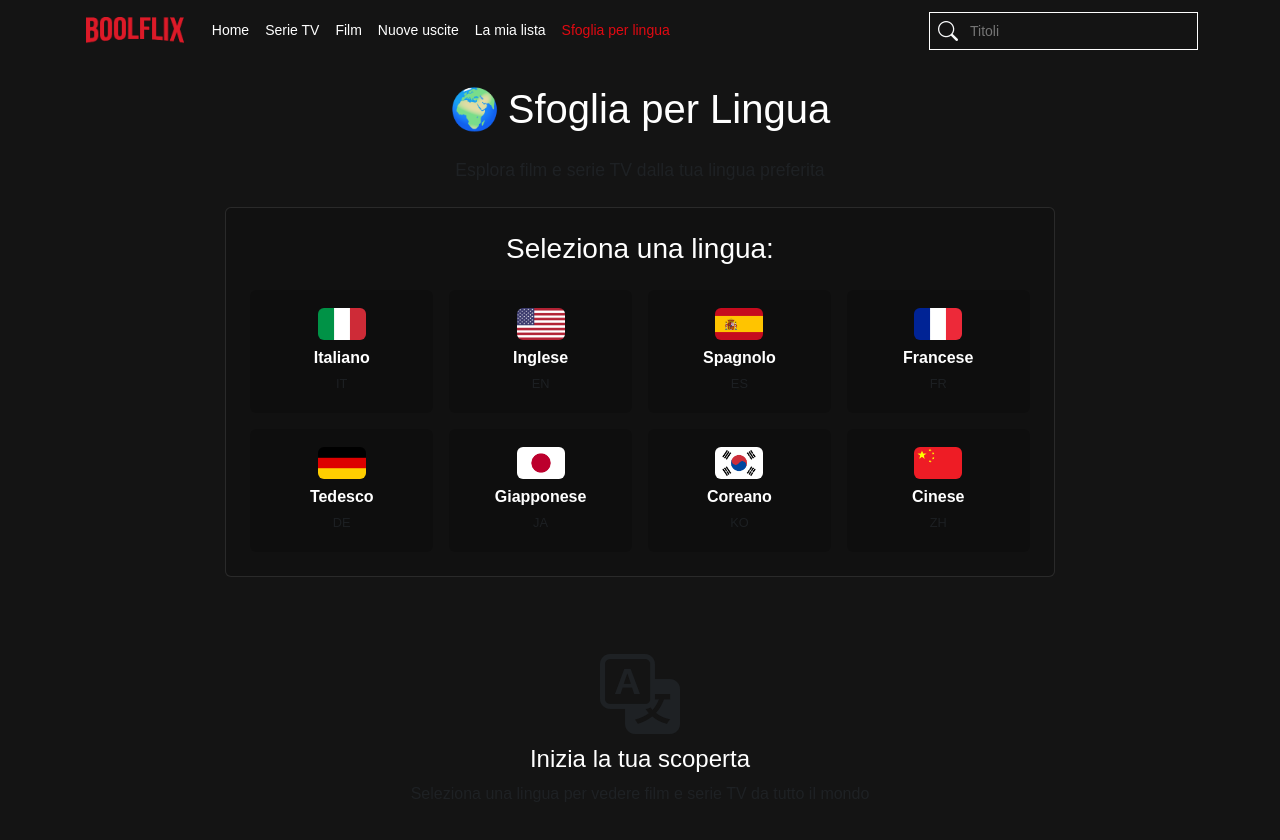
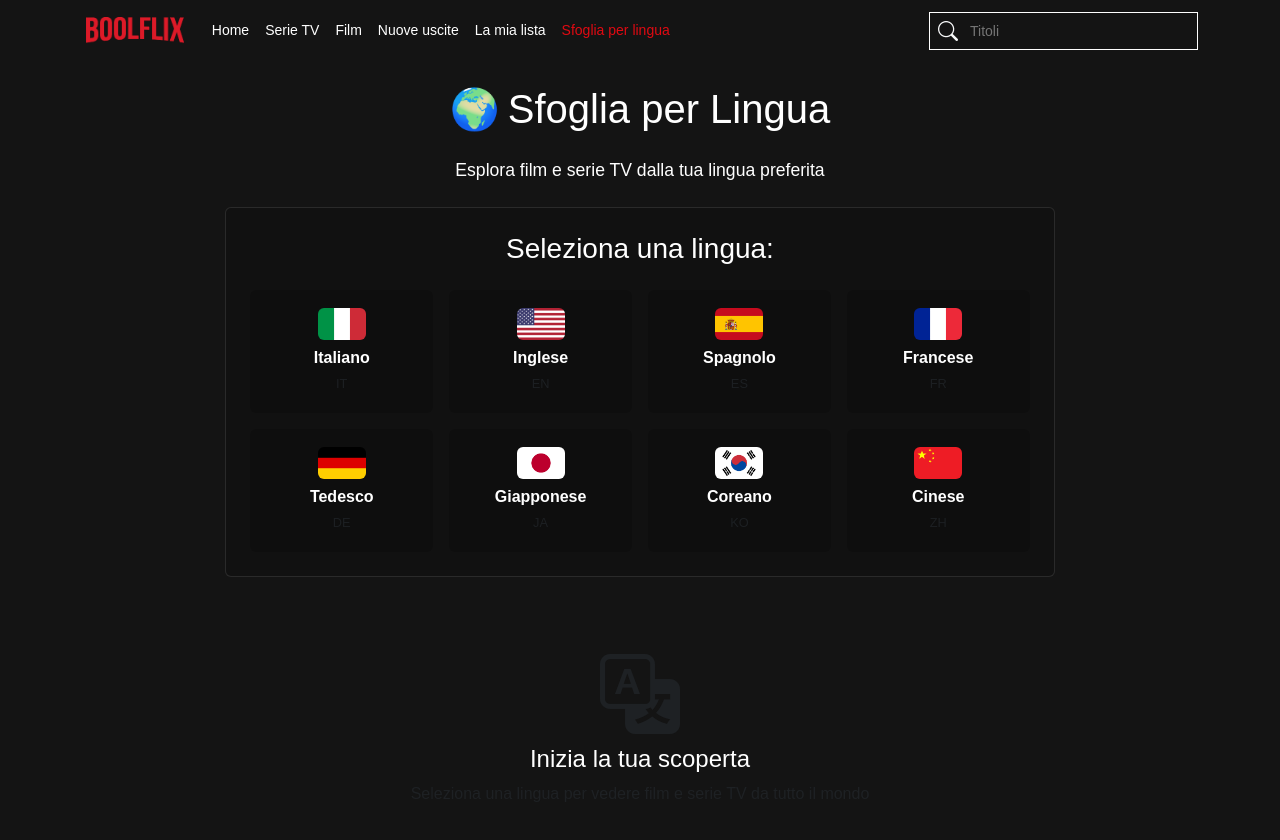
Before and after one commit to filippo-falcone/vite-boolflix, a Vue app: page /browse-by-language in a window 1280 px wide. Shown: the top 840 px of the page. Built offline with nearby package versions, Linux system fonts and the light colour scheme; a web font is replaced by a local one.

Commit message:
fix: Update description text color to white for better visibility

```diff
--- a/src/components/AppPageHeader.vue
+++ b/src/components/AppPageHeader.vue
@@ -57,7 +57,7 @@ export default {
                 </h1>
 
                 <!-- Descrizione opzionale -->
-                <p v-if="description" class="text-center text-muted mb-4">
+                <p v-if="description" class="text-center text-white mb-4">
                     {{ description }}
                 </p>
             </div>
```
